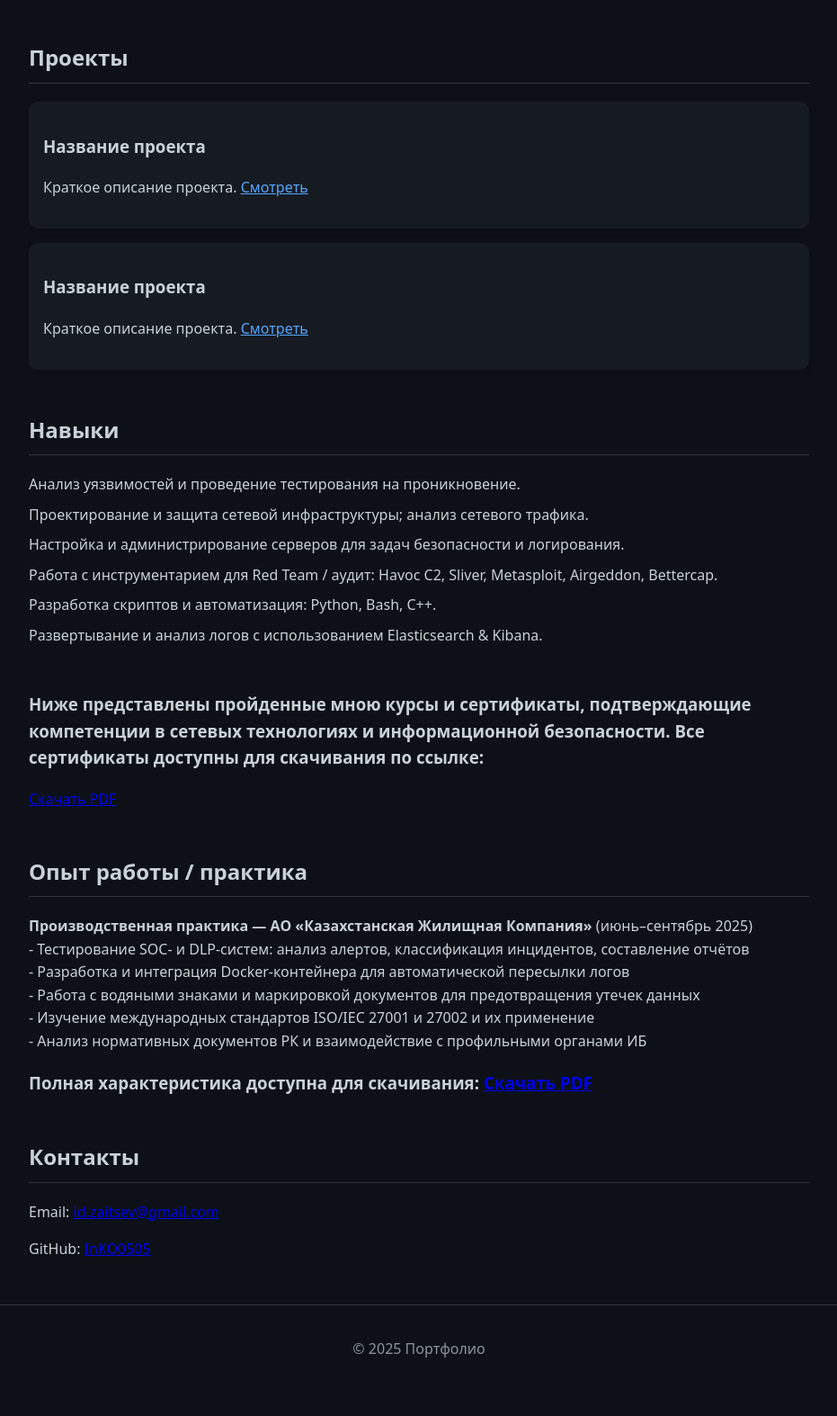
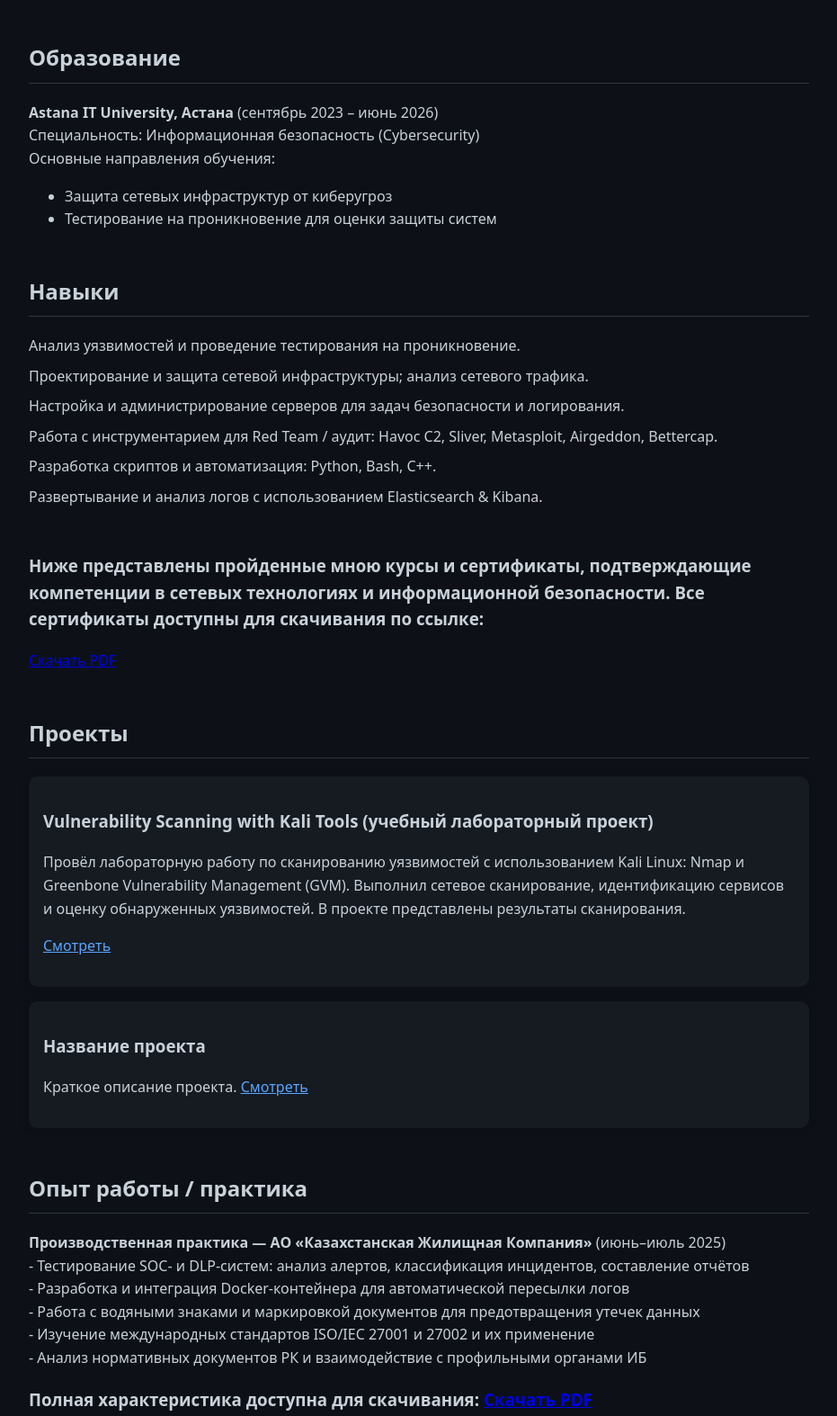
Before and after one commit to InKO0505/InKO505.github.io, a plain HTML site: page index.html in a window 1280 px wide. Shown: the part 493-2067 px from the top of the page at 90% size, without its empty margins (174-1105 px from the left). Before the commit the page ends 2041 px from the top, so only its background shows below. Drawn offline with Linux system fonts and the light colour scheme.

Commit message:
Добавлен расширенный PDF работы, изменен порядок блоков портфолио

```diff
--- a/index.html
+++ b/index.html
@@ -26,19 +26,18 @@
       <p>Я специалист в области кибербезопасности с опытом и интересом к защите цифровых систем. Мои профессиональные компетенции включают информационную безопасность и сетевые технологии, что позволяет эффективно анализировать и обеспечивать безопасность информационных систем на различных уровнях. Я стремлюсь к постоянному развитию знаний и навыков в области кибербезопасности, применению их на практике и участию в исследованиях и проектах, направленных на повышение безопасности цифровой среды.</p>
     </section>
 
-    <section id="projects">
-      <h2>Проекты</h2>
-      <ul class="projects-list">
-        <li>
-          <h3>Название проекта</h3>
-          <p>Краткое описание проекта. <a href="#">Смотреть</a></p>
-        </li>
-        <li>
-          <h3>Название проекта</h3>
-          <p>Краткое описание проекта. <a href="#">Смотреть</a></p>
-        </li>
-      </ul>
-    </section>
+    <section id="education">
+  <h2>Образование</h2>
+  <p><strong>Astana IT University, Астана</strong> (сентябрь 2023 – июнь 2026)<br>
+  Специальность: Информационная безопасность (Cybersecurity)<br>
+  Основные направления обучения:
+  </p>
+  <ul>
+    <li>Защита сетевых инфраструктур от киберугроз</li>
+
+    <li>Тестирование на проникновение для оценки защиты систем</li>
+  </ul>
+</section>
 
     <section id="skills">
       <h2>Навыки</h2>
@@ -51,6 +50,7 @@
         <li>Развертывание и анализ логов с использованием Elasticsearch & Kibana.</li>
       </ul>
     </section>
+
     <section id="certs">
        <div class="cert-grid" role="list" aria-label="Сертификаты">
     <!-- CCNA -->
@@ -64,9 +64,26 @@
     </article>
     </section>
 
+    <section id="projects">
+      <h2>Проекты</h2>
+      <ul class="projects-list">
+        <li>
+         <h3>Vulnerability Scanning with Kali Tools (учебный лабораторный проект)</h3>
+<p>Провёл лабораторную работу по сканированию уязвимостей с использованием Kali Linux: Nmap и Greenbone Vulnerability Management (GVM). Выполнил сетевое сканирование, идентификацию сервисов и оценку обнаруженных уязвимостей. В проекте представлены результаты сканирования.</p>
+  <p><a href="https://github.com/InKO0505/InKO505.github.io/blob/main/labgvm.pdf">Смотреть</a></p>
+        </li>
+        <li>
+          <h3>Название проекта</h3>
+          <p>Краткое описание проекта. <a href="#">Смотреть</a></p>
+        </li>
+      </ul>
+    </section>
+
+
+
     <section id="experience">
       <h2>Опыт работы / практика</h2>
-      <p><strong>Производственная практика — АО «Казахстанская Жилищная Компания»</strong> (июнь–сентябрь 2025)<br>
+      <p><strong>Производственная практика — АО «Казахстанская Жилищная Компания»</strong> (июнь–июль 2025)<br>
     - Тестирование SOC- и DLP-систем: анализ алертов, классификация инцидентов, составление отчётов<br>
   - Разработка и интеграция Docker-контейнера для автоматической пересылки логов<br>
   - Работа с водяными знаками и маркировкой документов для предотвращения утечек данных<br>
--- a/style.css
+++ b/style.css
@@ -72,6 +72,6 @@ h2 {
 footer {
   text-align: center;
   padding: 20px;
-  color: #8b949e;
+  color: #9aa4af;
   border-top: 1px solid #30363d;
 }
```
Also changed, not shown: 1 other file.
